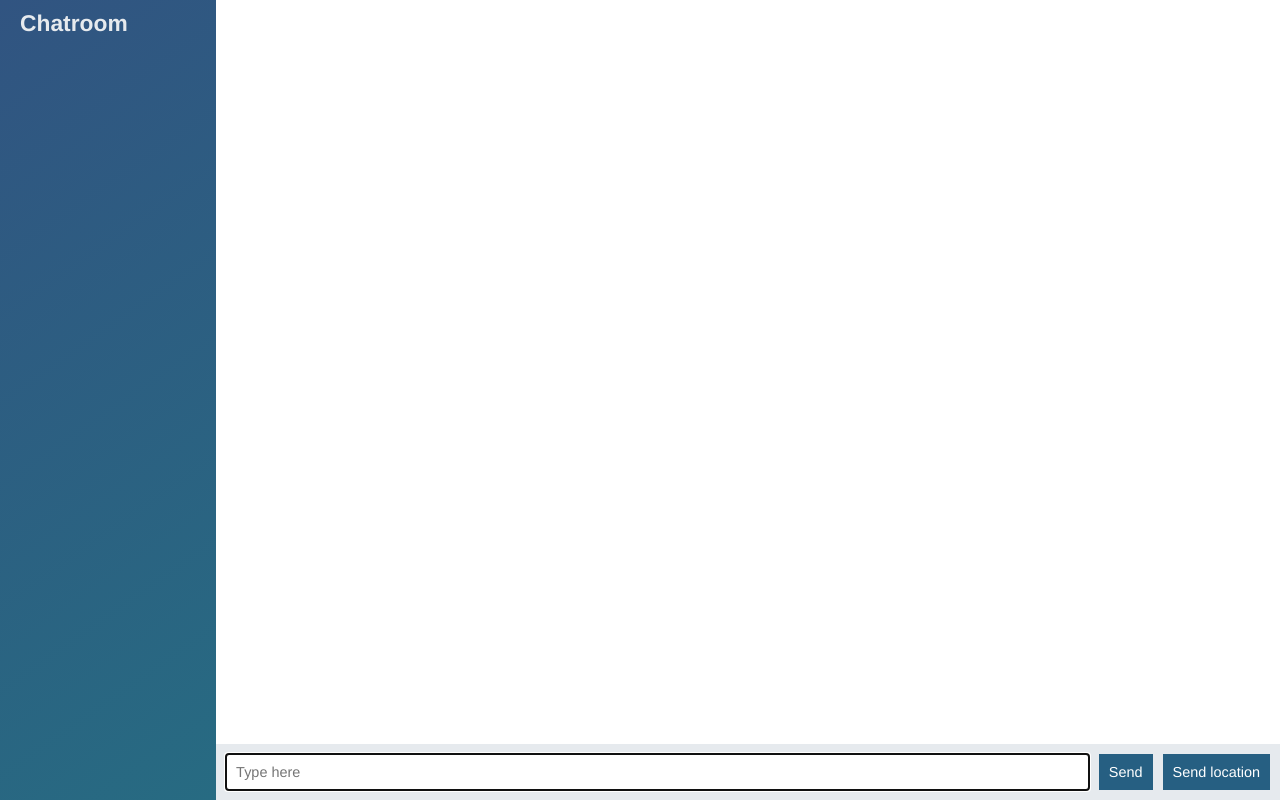
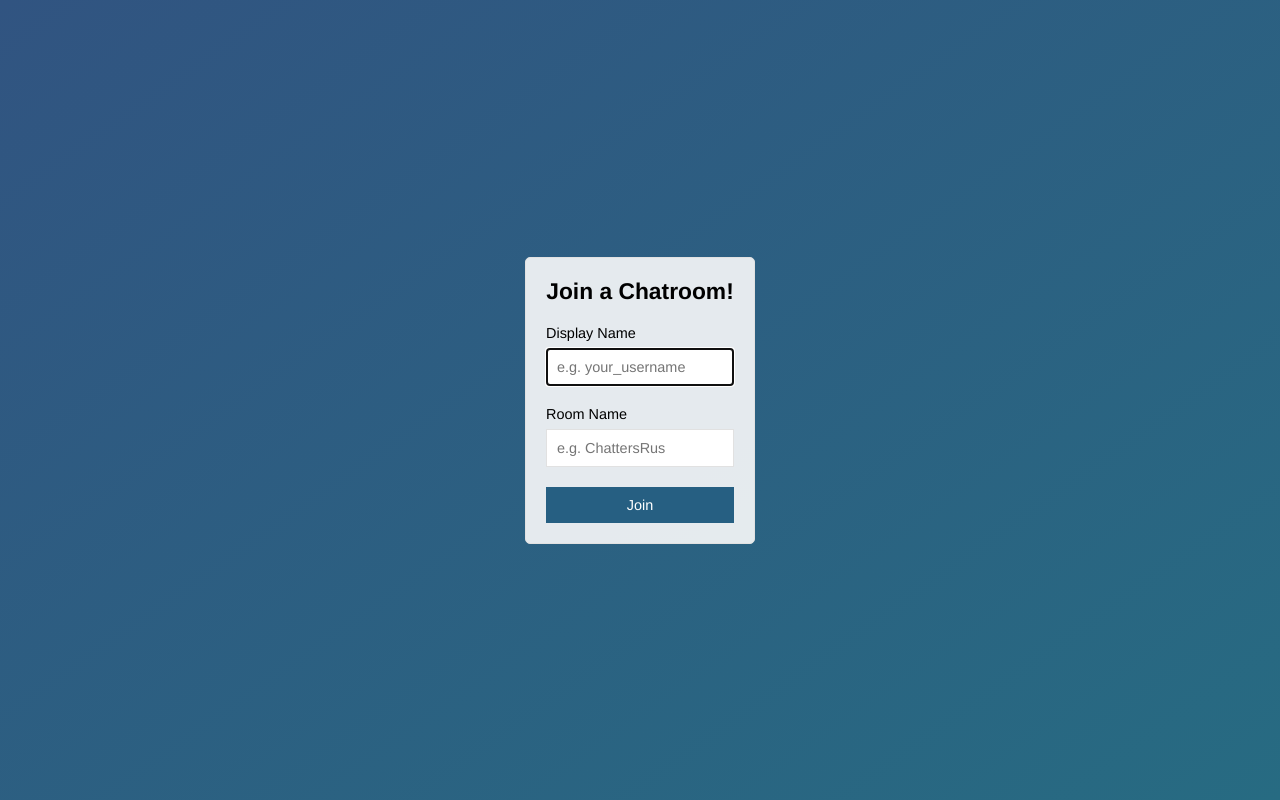
Before and after one commit to dogbeide/heresay-chat, a website: page public/index.html in a window 1280 px wide. Drawn offline with nearby package versions, Linux system fonts and the light colour scheme; no server answers.

Commit message:
Add chatroom join form

```diff
--- a/public/index.html
+++ b/public/index.html
@@ -2,65 +2,30 @@
 <html>
   <head>
     <meta charset="utf-8">
-    <title>Spacebear Chat</title>
+    <meta name="viewport" content="width=device-width, initial-scale=1, user-scalable=no">
+    <title>Join | Spacebear</title>
     <link rel="stylesheet" href="/css/master.css">
   </head>
-  <body class="chat">
+  <body class="centered-form">
+    <div class="centered-form-form">
 
-    <div class="chat-sidebar">
-      <h3>Chatroom</h3>
-      <div id="users">
-
-      </div>
-    </div>
-
-    <div class="chat-main">
-
-      <ol id="chatlog" class="chat-messages"></ol>
-
-      <div class="chat-footer">
-        <form id="msg-form">
-          <input type="text" name="msg-text" placeholder="Type here" autofocus autocomplete="off">
-          <button>Send</button>
-        </form>
-        <button id="send-geo">Send location</button>
-      </div>
+      <form class="" action="/chat.html">
+        <div class="form-field">
+          <h3>Join a Chatroom!</h3>
+        </div>
+        <div class="form-field">
+          <label>Display Name</label>
+          <input type="text" name="display-name" placeholder="e.g. your_username" autofocus>
+        </div>
+        <div class="form-field">
+          <label>Room Name</label>
+          <input type="text" name="room-name" placeholder="e.g. ChattersRus">
+        </div>
+        <div class="form-field">
+          <button>Join</button>
+        </div>
+      </form>
 
     </div>
-
-
-
-    <script id="msg-text-template" type="text/template">
-      <li class="msg">
-        <div class="msg-header">
-          <span class="msg-who">{{who}}&nbsp;</span>
-          <span class="msg-when">{{when}}:&nbsp;</span>
-        </div>
-        <div class="msg-what">
-          {{what}}
-        </div>
-      </li>
-    </script>
-
-    <script id="msg-loc-template" type="text/template">
-      <li class="msg">
-        <div class="msg-header">
-          <span class="msg-who">{{who}}&nbsp;</span>
-          <span class="msg-when">{{when}}:&nbsp;</span>
-        </div>
-        <div class="msg-where">
-            <a href="{{where}}" target="_blank">My Location (Google Maps)</a>
-        </div>
-      </li>
-    </script>
-
-    <!-- <script src="js/lib/googlemapsapi.js"></script> -->
-    <!-- <script src="js/lib/jquery.googlemap.js"></script> -->
-    <script src="/socket.io/socket.io.js"></script>
-    <script src="/js/lib/jquery-3.3.1.min.js"></script>
-    <script src="/js/lib/moment.js"></script>
-    <script src="/js/lib/mustache.js"></script>
-    <script src="/js/index.js"></script>
-
   </body>
 </html>
```
Also changed, not shown: public/chat.html (added, +67 -0 lines), public/js/chat.js (renamed from public/js/index.js).
